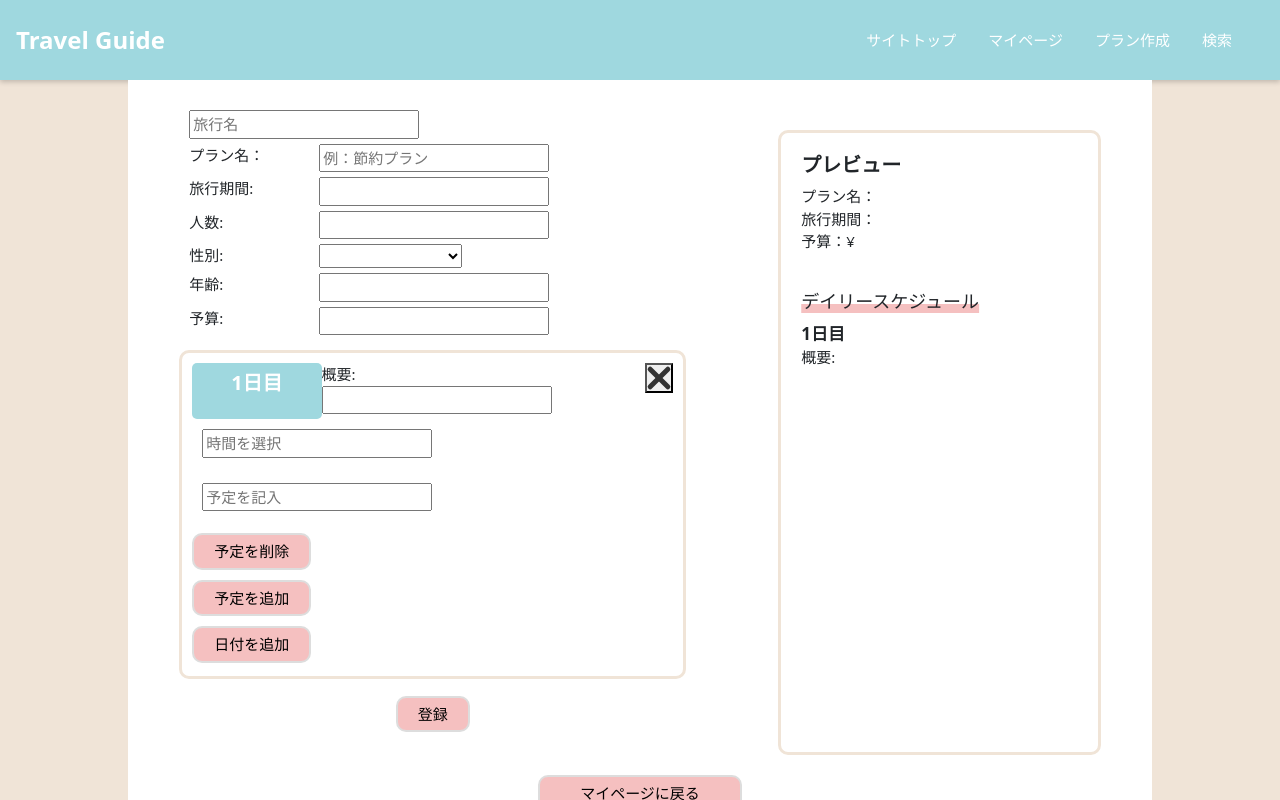
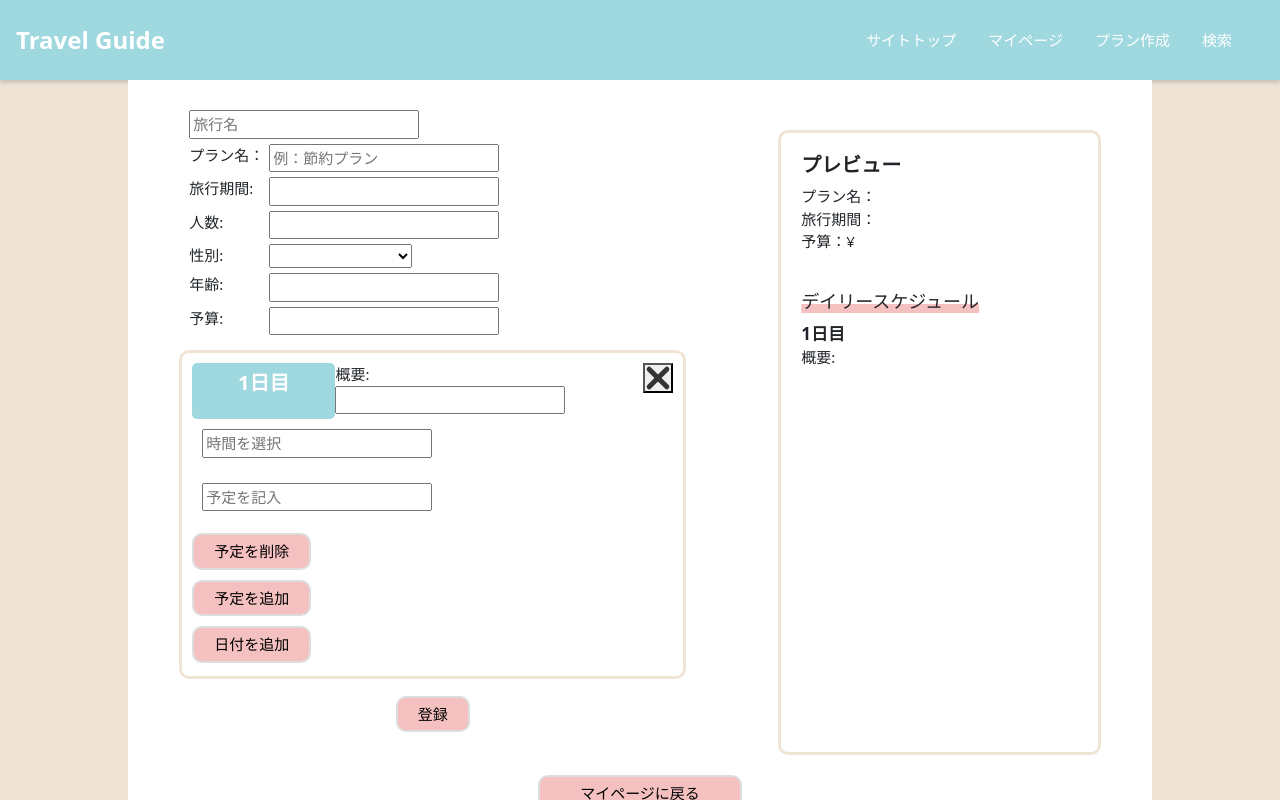
Before and after one commit to kana1999/my_portforio, a React (Create React App) app in the folder my-app/: page /Page3 in a window 1280 px wide. Built offline with nearby package versions, Linux system fonts and the light colour scheme.

Commit message:
フォームの配置修正

```diff
--- a/my-app/src/components/page3.css
+++ b/my-app/src/components/page3.css
@@ -124,7 +124,7 @@ input,select {
 
 label {
     display: inline-block;
-    width: 130px;
+    width: 80px;
     vertical-align: top;
 }
 
--- a/my-app/src/components/page3.jsx
+++ b/my-app/src/components/page3.jsx
@@ -119,6 +119,7 @@ export const Page3 = () => {
                                   {...register(`formData.${dayIndex}.summary`)}
                               />
                           </div>
+                          {/* 以下は1日単位で削除する×表示のボタン */}
                           <button type="button" className="removeButton" onClick={() => removeDay(dayIndex)}></button>
                         </div>
 
```
